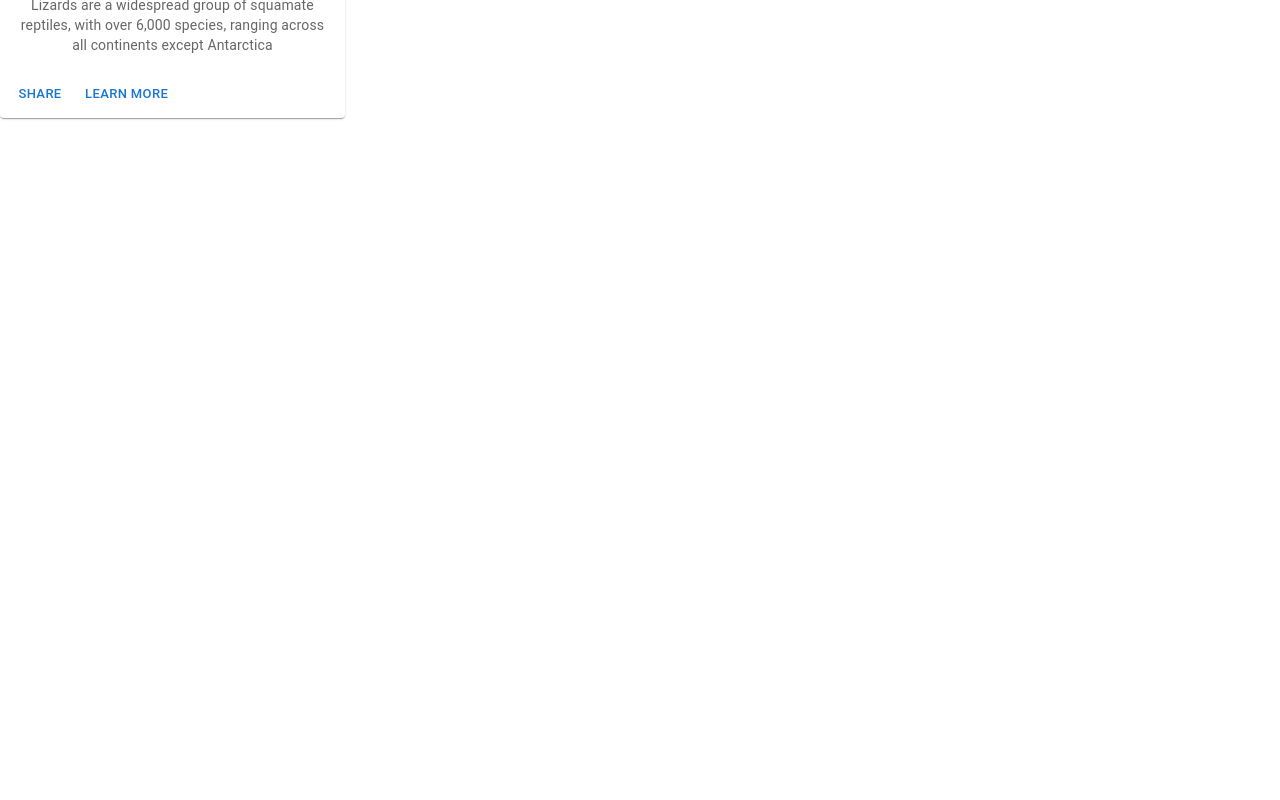
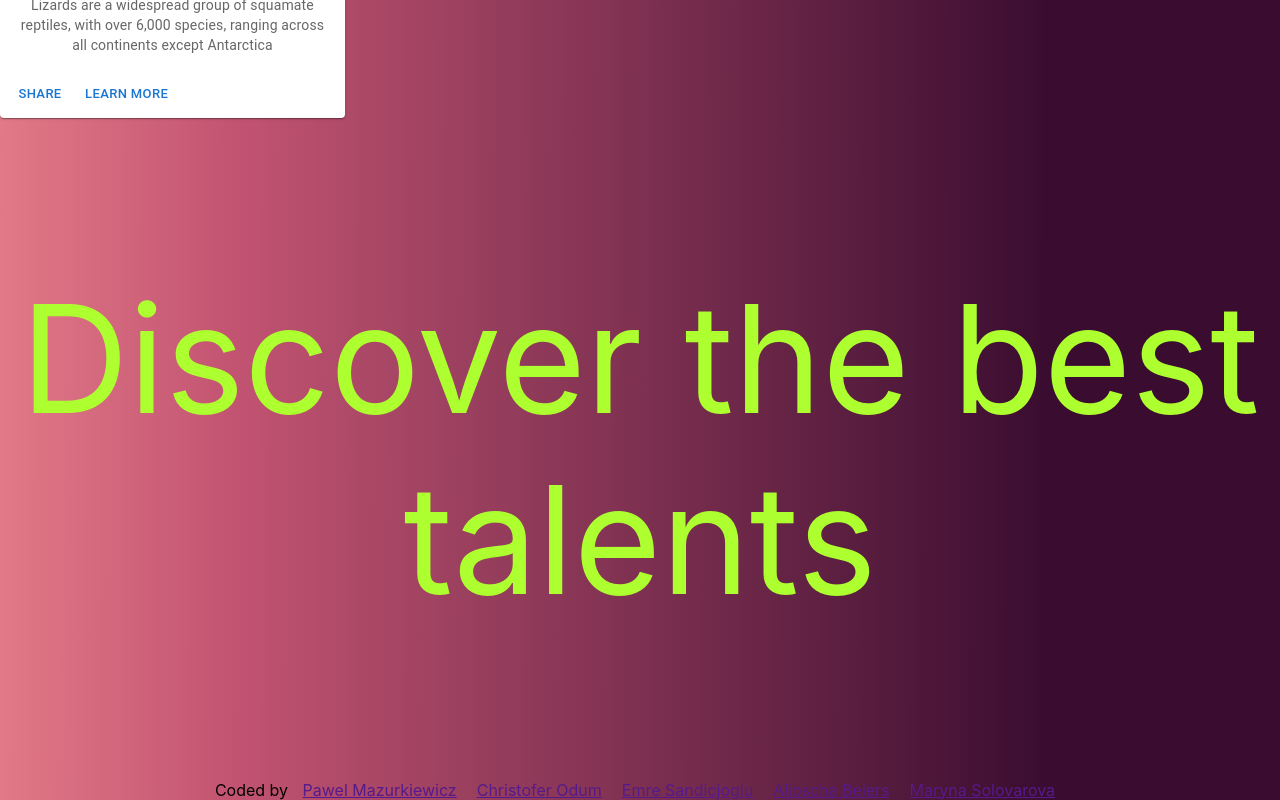
Before and after one commit to Paul-Mazu/devs-PortfolioHub, a React (Create React App) app in the folder src/frontend/: page /profile in a window 1280 px wide. Shown: the part 380-1180 px from the top of the page. Before the commit the page ends 800 px from the top, so only its background shows below. Built offline with nearby package versions, Linux system fonts and the light colour scheme.

Commit message:
add footer and template paragraph

```diff
--- a/src/frontend/src/App.js
+++ b/src/frontend/src/App.js
@@ -2,6 +2,7 @@
 import './App.css';
 import ResponsiveAppBar from "./components/Header/Header";
 import ImgMediaCard from "./components/Card/Card";
+import Footer from "./components/Footer/Footer";
 
 function App() {
   return (
@@ -12,8 +13,9 @@ function App() {
         <br />
         <br />
         <ImgMediaCard />
-        <p></p>
+        <p className='discription'>Discover the best talents </p>
       </header>
+      <Footer/>
     </div>
   );
 }
--- /dev/null
+++ b/src/frontend/src/components/Footer/Footer.css
@@ -0,0 +1,3 @@
+a {
+    margin: 10px;
+}
--- /dev/null
+++ b/src/frontend/src/components/Footer/Footer.js
@@ -0,0 +1,14 @@
+import "./Footer.css"
+
+export default function Footer () {
+    return (
+        <footer>
+Coded by <a href="">Pawel Mazurkiewicz</a>
+            <a href="">Christofer Odum</a>
+            <a href="">Emre Sandicjoglu</a>
+            <a href="">Aljoscha Beiers</a>
+            <a href="">Maryna Solovarova</a>
+
+        </footer>
+    )
+}
--- a/src/frontend/src/index.css
+++ b/src/frontend/src/index.css
@@ -1,13 +1,22 @@
 body {
   margin: 0;
+  min-height: 100%;
+
   font-family: -apple-system, BlinkMacSystemFont, 'Segoe UI', 'Roboto', 'Oxygen',
     'Ubuntu', 'Cantarell', 'Fira Sans', 'Droid Sans', 'Helvetica Neue',
     sans-serif;
   -webkit-font-smoothing: antialiased;
   -moz-osx-font-smoothing: grayscale;
+
+  background: linear-gradient(90.2deg, rgba(190, 70, 102, 0.93) -15.6%, rgb(252, 154, 154) -15.6%, rgba(190, 70, 102, 0.92) 17.9%, rgb(58, 13, 48) 81.6%);
 }
 
 code {
   font-family: source-code-pro, Menlo, Monaco, Consolas, 'Courier New',
     monospace;
 }
+
+.discription {
+  font-size: 150px;
+  color: greenyellow;
+}
```
Also changed, not shown: src/frontend/src/App.css (line endings or trailing spaces).
